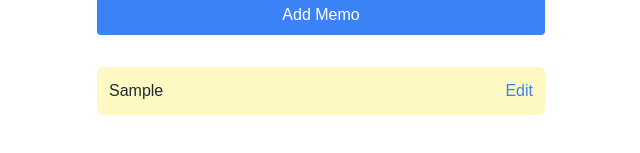
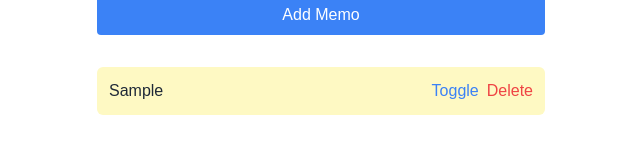
Before and after one commit to Xiabher/memoapp-pwa, a Next.js app: page / in a window 1280 px wide. Both pictures are taken after typing "Sample" into the empty fields and a click on the button "Add Memo". Shown: the part 167-320 px from the top of the page, without its empty margins (319-959 px from the left). Built offline with nearby package versions, Linux system fonts and the light colour scheme.

Commit message:
Fix TypeScript errors and update MemoStore implementation

```diff
--- a/src/app/page.tsx
+++ b/src/app/page.tsx
@@ -3,42 +3,16 @@
 import { useState, FormEvent, useEffect } from 'react'
 import useMemoStore from '@/app/store/memoStore'
 
+
 export default function Home() {
-  const [isClient, setIsClient] = useState(false)
   const [newMemo, setNewMemo] = useState('')
-  const [editingId, setEditingId] = useState<number | null>(null)
-  const { memos, addMemo, deleteMemo, editMemo } = useMemoStore()
-
-  useEffect(() => {
-    setIsClient(true)
-  }, [])
+  const { memos, addMemo, deleteMemo, toggleMemo } = useMemoStore()
 
   const handleSubmit = (e: FormEvent<HTMLFormElement>) => {
     e.preventDefault()
     if (!newMemo.trim()) return
     addMemo(newMemo)
     setNewMemo('')
-  }
-
-  const handleEdit = (id: number, text: string) => {
-    setEditingId(id)
-    setNewMemo(text)
-  }
-
-  const handleSave = (id: number) => {
-    editMemo(id, newMemo)
-    setEditingId(null)
-    setNewMemo('')
-  }
-
-  const handleDelete = (id: number) => {
-    deleteMemo(id)
-    setEditingId(null)
-    setNewMemo('')
-  }
-
-  if (!isClient) {
-    return null // or a loading indicator
   }
 
   return (
@@ -64,41 +38,25 @@ export default function Home() {
           {memos.map((memo) => (
             <div
               key={memo.id}
-              className="bg-yellow-100 dark:bg-yellow-700 p-3 rounded-md"
+              className="flex justify-between items-center bg-yellow-100 dark:bg-yellow-700 p-3 rounded-md"
             >
-              {editingId === memo.id ? (
-                <div className="space-y-2">
-                  <textarea
-                    value={newMemo}
-                    onChange={(e) => setNewMemo(e.target.value)}
-                    className="w-full p-2 rounded text-black dark:text-white dark:bg-gray-800"
-                  />
-                  <div className="flex justify-between">
+              <p className={`text-gray-800 dark:text-gray-200 ${memo.completed ? 'line-through' : ''}`}>
+                {memo.text}
+              </p>
+              <div>
                 <button
-                      onClick={() => handleSave(memo.id)}
-                      className="bg-green-500 text-white px-2 py-1 rounded"
+                  onClick={() => toggleMemo(memo.id)}
+                  className="text-blue-500 mr-2"
                 >
-                      Save
+                  Toggle
                 </button>
                 <button
-                      onClick={() => handleDelete(memo.id)}
-                      className="bg-red-500 text-white px-2 py-1 rounded"
+                  onClick={() => deleteMemo(memo.id)}
+                  className="text-red-500"
                 >
                   Delete
                 </button>
               </div>
-                </div>
-              ) : (
-                <div className="flex justify-between items-center">
-                  <p className="text-gray-800 dark:text-gray-200">{memo.text}</p>
-                  <button
-                    onClick={() => handleEdit(memo.id, memo.text)}
-                    className="text-blue-500"
-                  >
-                    Edit
-                  </button>
-                </div>
-              )}
             </div>
           ))}
         </div>
--- a/src/app/store/memoStore.js
+++ b/src/app/store/memoStore.ts
@@ -1,7 +1,20 @@
 import { create } from 'zustand'
 import { persist } from 'zustand/middleware'
 
-const useMemoStore = create(
+interface Memo {
+  id: number;
+  text: string;
+  completed: boolean;
+}
+
+interface MemoStore {
+  memos: Memo[];
+  addMemo: (text: string) => void;
+  deleteMemo: (id: number) => void;
+  toggleMemo: (id: number) => void;
+}
+
+const useMemoStore = create<MemoStore>()(
   persist(
     (set) => ({
       memos: [],
@@ -11,20 +24,22 @@ const useMemoStore = create(
       deleteMemo: (id) => set((state) => ({
         memos: state.memos.filter(memo => memo.id !== id)
       })),
-      editMemo: (id, newText) => set((state) => ({
-        memos: state.memos.map(memo =>
-          memo.id === id ? { ...memo, text: newText } : memo
-        )
-      })),
       toggleMemo: (id) => set((state) => ({
         memos: state.memos.map(memo =>
           memo.id === id ? { ...memo, completed: !memo.completed } : memo
         )
-      }))
+      })),
     }),
     {
       name: 'memo-storage',
-      getStorage: () => localStorage,
+      storage: {
+        getItem: (name) => {
+          const str = localStorage.getItem(name);
+          return str ? JSON.parse(str) : null;
+        },
+        setItem: (name, value) => localStorage.setItem(name, JSON.stringify(value)),
+        removeItem: (name) => localStorage.removeItem(name),
+      },
     }
   )
 )
```
Lines whose indentation alone changed are shown as unchanged.
